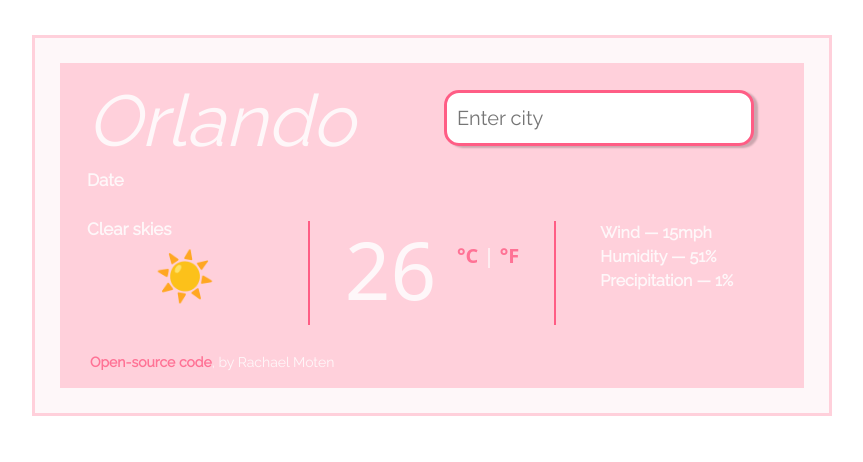
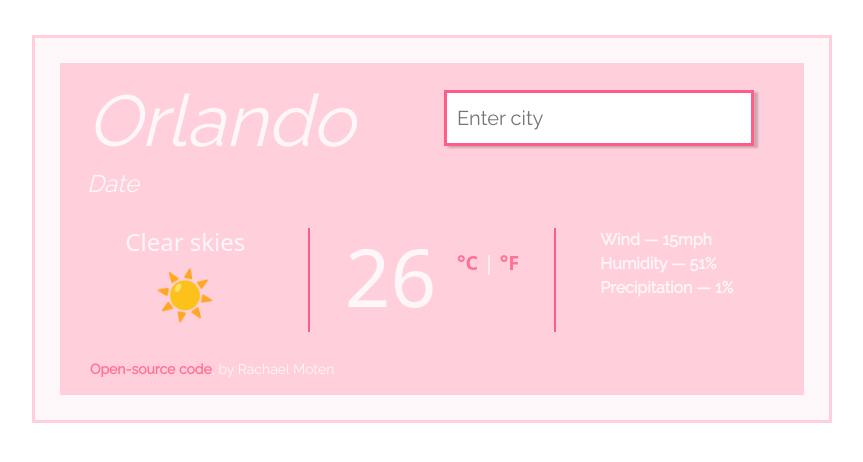
Before and after one commit to RoseGold11/vanilla-weather-app, a plain HTML site: page index.html in a window 1280 px wide. Shown: the whole page, without its empty margins (208-1071 px from the left). Drawn offline with nearby package versions, Linux system fonts and the light colour scheme.

Commit message:
fixed minor CSS and HTML

```diff
--- a/index.html
+++ b/index.html
@@ -34,7 +34,7 @@
               <h1 class="display-2" id="city">
                 <em> Orlando </em>
               </h1>
-              <h4 id="date-and-time">Date</h4>
+              <h4 class="date-and-time" id="date-and-time"><em>Date</em></h4>
             </div>
             <div class="col">
               <form id="search-form">
@@ -45,11 +45,13 @@
           </div>
           <br />
           <div class="row">
-            <div class="col special">
-              <h4 id="weather-description">Clear skies</h4>
+            <div class="col line">
+              <h4 class="weather-description" id="weather-description">
+                Clear skies
+              </h4>
               <h3 class="display-5">☀️</h3>
             </div>
-            <div class="col special">
+            <div class="col line">
               <h2 class="display-1">
                 <span id="current-temperature"> 26 </span>
                 <span class="measurement" id="units">
--- a/src/styles.css
+++ b/src/styles.css
@@ -12,7 +12,7 @@
 }
 
 h1,
-h4 {
+.date-and-time {
   color: #fef7f9;
   text-align: left;
   font-family: "Raleway", sans-serif;
@@ -20,9 +20,9 @@ h4 {
   left: 12px;
   line-height: 1;
 }
-h4 {
+.date-and-time .weather-description {
   font-size: 17px;
-  font-weight: bold;
+  font-family: "Raleway", sans-serif;
 }
 input {
   width: 310px;
@@ -33,7 +33,6 @@ input {
   font-family: "Raleway", sans-serif;
   font-size: 20px;
   border: 3px solid #ff5d85;
-  border-radius: 15px;
   box-shadow: 4px 2px 2px rgba(0, 0, 0, 0.2);
 }
 li {
@@ -45,7 +44,8 @@ li {
 }
 
 h2,
-.display-5 {
+.display-5,
+.weather-description {
   text-align: center;
   color: #fef7f9;
 }
@@ -73,6 +73,6 @@ small {
   position: relative;
   top: -37px;
 }
-.special {
+.line {
   border-right: 2px solid #ff5d85;
 }
```
